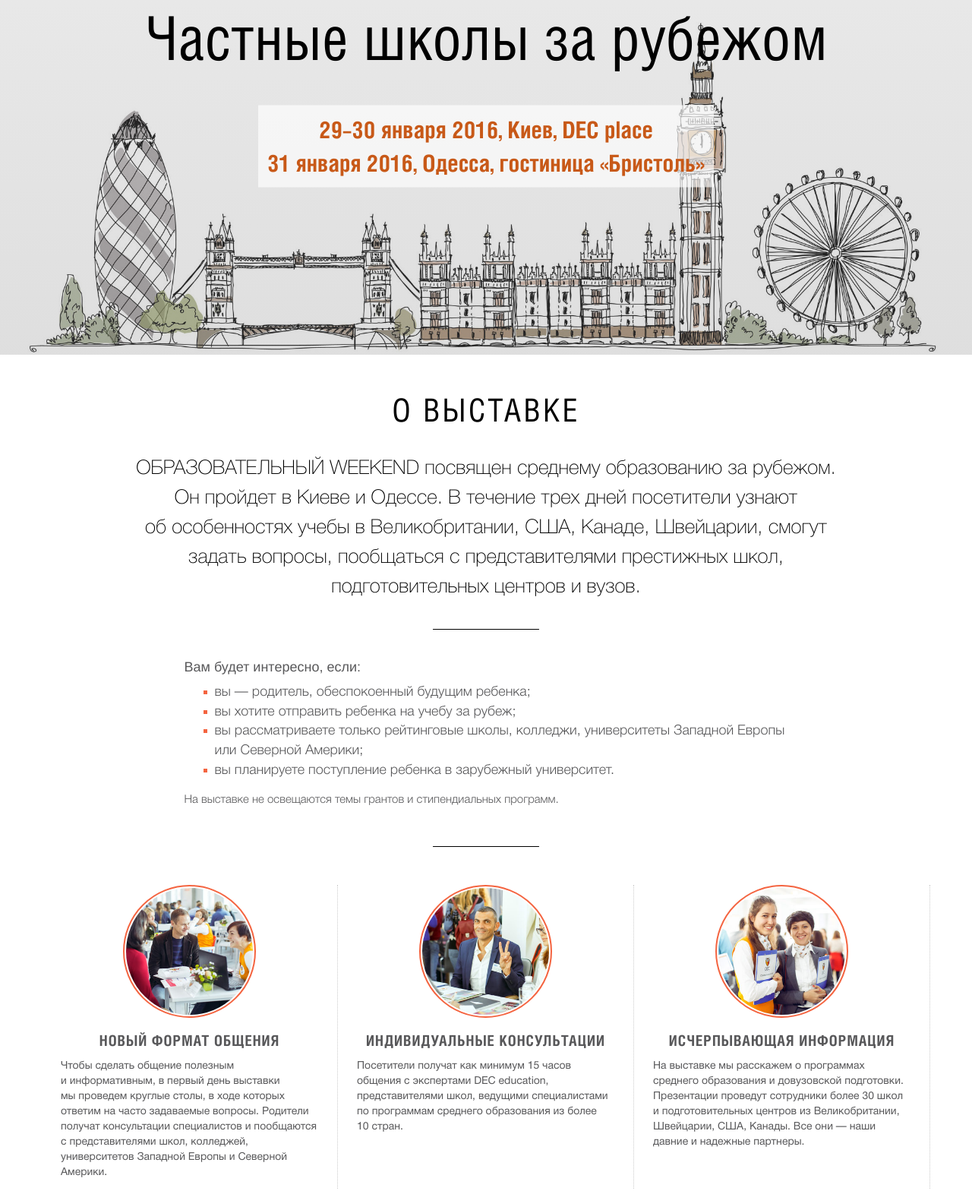
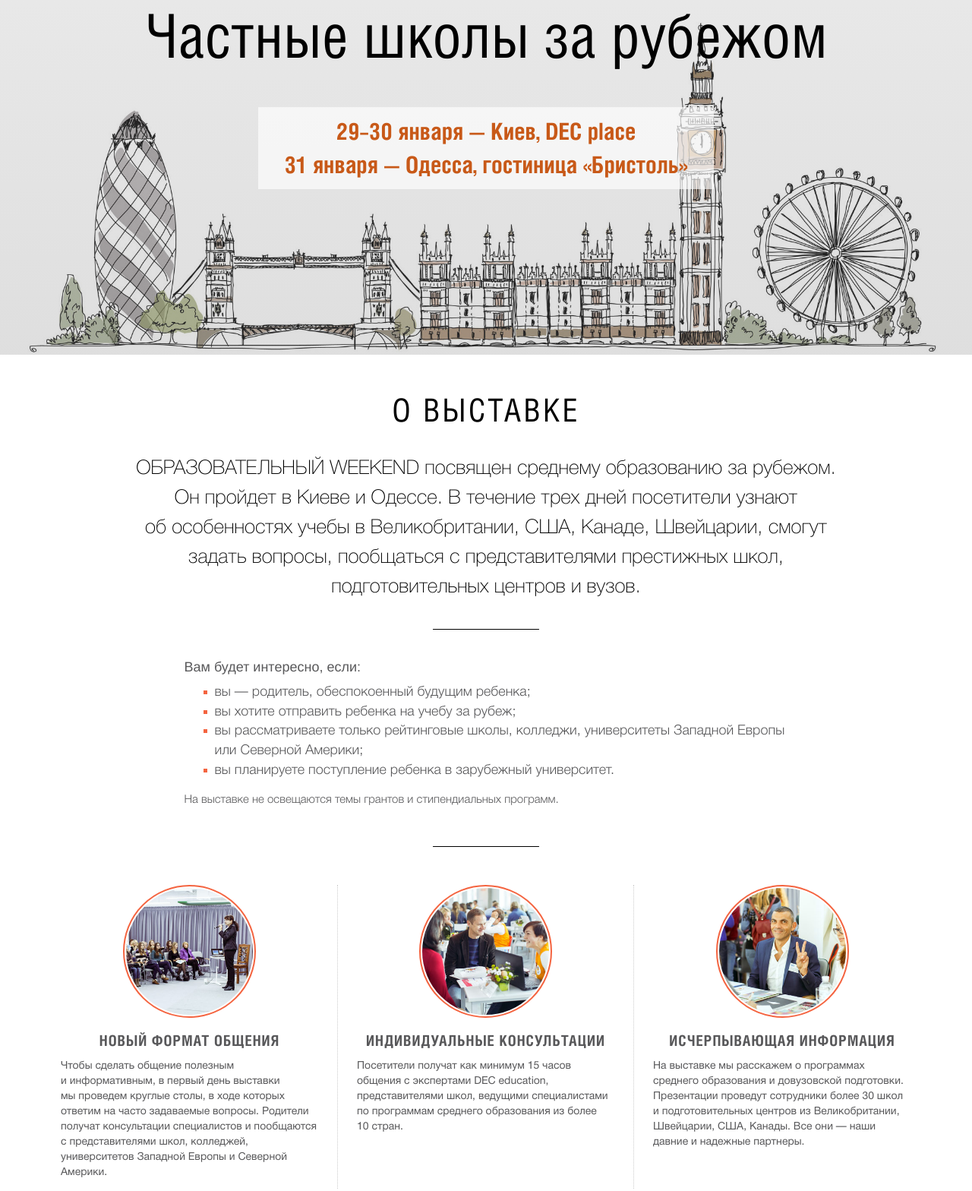
Before and after one commit to biggus-dickus/sea-2016, a website: page index.html in a window 1280 px wide. Shown: the part 333-1901 px from the top of the page at 76% size. Drawn offline with nearby package versions, Linux system fonts and the light colour scheme; files that its build step writes are made by us from their sources.

Commit message:
Chicken Rampage, pt. 4

```diff
--- a/index.html
+++ b/index.html
@@ -194,8 +194,8 @@
       <h2 class="header__title  header__title--secondary">Частные школы за&nbsp;рубежом</h2>
 
       <p class="header__subtitle">
-        29&ndash;30&nbsp;января 2016, Киев, DEC place<br>
-        31&nbsp;января 2016, Одесса, гостиница &laquo;Бристоль&raquo;
+        29&ndash;30&nbsp;января&nbsp;&mdash; Киев, DEC place<br>
+        31&nbsp;января&nbsp;&mdash; Одесса, гостиница &laquo;Бристоль&raquo;
       </p>
       <button class="top-nav__reg  top-nav__reg--mobile" type="button" data-toggle="modal" data-target="#reg">Регистрация</button>
     </div>
@@ -216,40 +216,40 @@
               <ul>
                 <li>вы&nbsp;— родитель, обеспокоенный будущим ребенка; </li>
                 <li>вы&nbsp;хотите отправить ребенка на&nbsp;учебу за&nbsp;рубеж; </li>
-                <li> вы&nbsp;рассматриваете только рейтинговые школы, колледжи, университеты Западной Европы или Северной Америки; </li>
-                <li> вы&nbsp;планируете поступление ребенка в&nbsp;зарубежный университет.</li>
+                <li>вы&nbsp;рассматриваете только рейтинговые школы, колледжи, университеты Западной Европы или Северной Америки; </li>
+                <li>вы&nbsp;планируете поступление ребенка в&nbsp;зарубежный университет.</li>
               </ul>
               <p class="about__disclaimer">На&nbsp;выставке не&nbsp;освещаются темы грантов и&nbsp;стипендиальных программ.</p>
             </div>
             <div class="line"></div>
-            <!-- <p class="fair-section__description">На&nbsp;выставке не&nbsp;освещаются темы грантов и&nbsp;стипендиальных программ.</p> -->
           </div>
           <figure class="col-xs-12  col-sm-4  col-md-4  about__figure">
-            <img class="about__rounded-pic" src="img/content/new-format.jpg" height="175" width="175" alt="Новый формат проведения">
+            <img class="about__rounded-pic" src="img/content/pic1.jpg" height="300" width="300" alt="Новый формат общения">
             <figcaption>
               <h3 class="about__title">Новый формат общения</h3>
               <p class="text-left">Чтобы сделать общение полезным и&nbsp;информативным, в&nbsp;первый день выставки мы&nbsp;проведем круглые столы, в&nbsp;ходе которых ответим на&nbsp;часто задаваемые вопросы. Родители получат консультации специалистов и&nbsp;пообщаются с&nbsp;представителями школ, колледжей, университетов Западной Европы и&nbsp;Северной Америки.</p>
             </figcaption>
           </figure>
           <figure class="col-xs-12  col-sm-4  col-md-4  about__figure">
-            <img class="about__rounded-pic" src="img/content/selection.jpg" height="175" width="175" alt="Репрезентативная подборка участников">
+            <img class="about__rounded-pic" src="img/content/new-format.jpg" height="300" width="300" alt="Индивидуальные консультации">
             <figcaption>
               <h3 class="about__title">Индивидуальные консультации</h3>
               <p class="text-left">Посетители получат как минимум 15&nbsp;часов общения с&nbsp;экспертами DEC education, представителями школ, ведущими специалистами по&nbsp;программам среднего образования из&nbsp;более 10&nbsp;стран.</p>
             </figcaption>
           </figure>
           <figure class="col-xs-12  col-sm-4  col-md-4  about__figure">
-            <img class="about__rounded-pic" src="img/content/comm.jpg" height="175" width="175" alt="Живое общение и&nbsp;море информации">
+            <img class="about__rounded-pic" src="img/content/selection.jpg" height="300" width="300" alt="Исчерпывающая информация">
             <figcaption>
               <h3 class="about__title">Исчерпывающая информация</h3>
               <p class="text-left">На&nbsp;выставке мы&nbsp;расскажем о&nbsp;программах среднего образования и&nbsp;довузовской подготовки. Презентации проведут сотрудники более 30&nbsp;школ и&nbsp;подготовительных центров из&nbsp;Великобритании, Швейцарии, США, Канады. Все они&nbsp;&mdash; наши давние и&nbsp;надежные партнеры.</p>
             </figcaption>
           </figure>
-          <p class="fair-section__description">
+        </div>
+
+        <p class="fair-section__description">
           Вход на&nbsp;выставку свободный, по&nbsp;предварительной регистрации:
           </p>
           <button class="btn-custom" type="button" data-toggle="modal" data-target="#reg">Зарегистрироваться</button>
-        </div>
 
         <figure class="about__youtube">
           <iframe src="//www.youtube.com/embed/Ol-Be1Vkucw?html5=1&amp;showinfo=0" allowfullscreen=""></iframe>
--- a/less/custom.less
+++ b/less/custom.less
@@ -77,7 +77,7 @@ li > a.custom-nav-tab:hover {
 }
 
 .about {
-  margin-bottom: 35px;
+  margin-bottom: 15px;
 
   &__description {
     margin-bottom: 15px;
@@ -168,6 +168,7 @@ li > a.custom-nav-tab:hover {
   }
 
   &__youtube {
+    margin-top: 45px;
     text-align: center;
     font-size: 1.3em;
     font-style: italic;
--- a/less/header+menu.less
+++ b/less/header+menu.less
@@ -75,7 +75,7 @@
   }
 
   &__title&__title--secondary {
-    margin-bottom: 45px;
+    margin-bottom: 50px;
   }
 
   &__subtitle {
@@ -94,10 +94,12 @@
     }
     @media @sm {
       font-size: 2em;
+      padding: 5px;
     }
     @media @xs {
       font-size: 1.5em;
       margin-bottom: 35px;
+      padding: 5px;
     }
   }
 }
```
Also changed, not shown: img/content/pic1.jpg (added).
